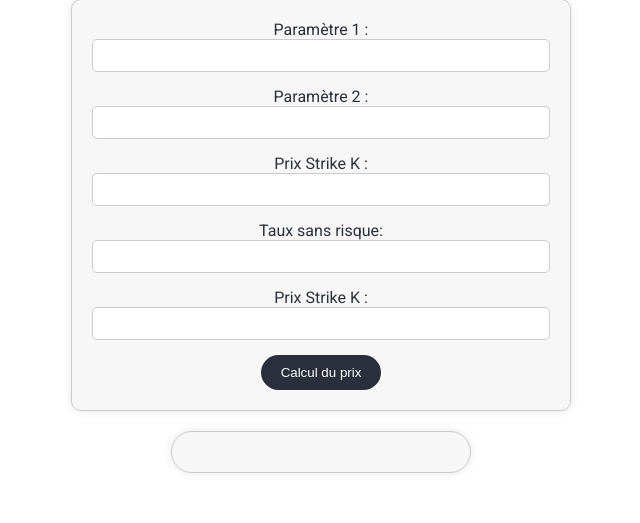
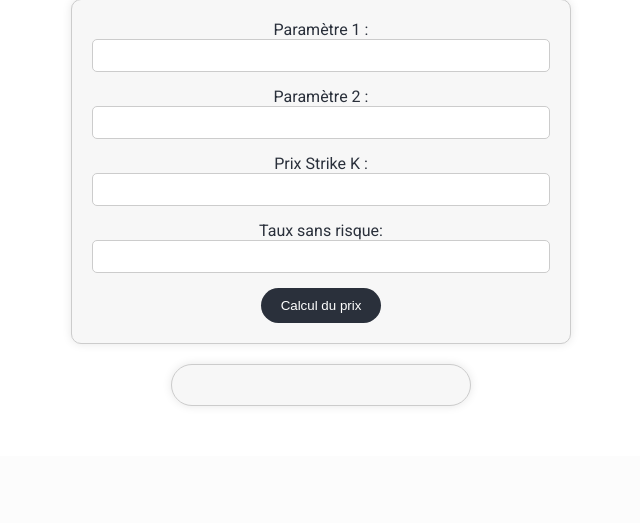
Before and after one commit to Projet-TDLOG-GCY/PROJET-GCYF, a Flask app: page / in a window 1280 px wide. Shown: the part 450-973 px from the top of the page, without its empty margins (319-959 px from the left). After the commit the page ends 856 px from the top, so only its background shows below. Run offline with Flask 3, Linux system fonts and the light colour scheme; parts of the project's set-up code (start-up, migrations or seed data) failed here and were passed over.

Commit message:
Your commit message

```diff
--- a/main.py
+++ b/main.py
@@ -1,45 +1,137 @@
-from flask import Flask
-from flask import render_template
-import os
+# from flask import Flask
+# from flask import render_template
+# import os
 
 
+# app = Flask(__name__)
+
+
+# @app.route("/")
+# def hello(name=None):
+#     return render_template("index.html", name=name)
+
+
+# @app.route("/pricer")
+# def pricer():
+#     return render_template("pricer.html")
+
+
+# @app.route("/about_us")
+# def about_us():
+#     return render_template("about_us.html")
+
+
+# from flask import request
+# from src.ask_question_to_pdf import (
+#     ask_question_to_pdf,
+#     gpt3_completion,
+#     gpt3_completion_context,
+#     verification,
+# )
+
+
+# @app.route("/prompt", methods=["POST"])
+# def prompt():
+#     prompt = request.form["prompt"]
+#     return {"answer": gpt3_completion_context(prompt)}
+
+
+# @app.route("/question", methods=["GET"])
+# def question():
+#     return {"answer": ask_question_to_pdf("pose moi une question sur le texte")}
+
+
+# @app.route("/answer", methods=["POST"])
+# def answer():
+#     question = request.form["question"]
+#     prompt = request.form["prompt"]
+#     return {"answer": verification(question, prompt)}
+
+
+# @app.route("/upload", methods=["POST"])
+# def upload():
+#     file = request.files["file"]
+#     file.save(
+#         os.path.join(os.path.expanduser("~/Desktop/hackaton flask"), file.filename)
+#     )
+#     return {"success": True}
+
+
+# @app.route("/")
+# def index():
+#     return render_template("index.html")
+
+
+# from flask import Flask, render_template, request
+# from scipy.stats import norm
+
+# from flask import Flask, render_template, request
+# from scipy.stats import norm
+
+# # ... (other imports and routes)
+
+# @app.route("/calculate-cdf", methods=["POST"])
+# def calculate_cdf():
+#     try:
+#         # Récupère les valeurs depuis les champs de formulaire
+#         K = float(request.form["strike-K"])
+#         r = float(request.form["taux-r"])
+
+#         # Vérifie si les valeurs sont des nombres valides
+#         if not (r and K):
+#             raise ValueError("Veuillez saisir des nombres valides pour les paramètres.")
+
+#         # Calcule la somme
+#         sum_result = r + K
+
+#         # Calcul de la CDF pour illustrer l'exemple
+#         cdf_result = norm.cdf(sum_result)
+
+#         # Renvoie le résultat, y compris la CDF
+#         return render_template("result.html", sum_result=sum_result, cdf_result=cdf_result)
+
+#     except ValueError as e:
+#         # Gère le cas où les valeurs d'entrée ne sont pas valides
+#         return render_template("error.html", message=str(e))
+
+# # ... (other routes)
+
+# if __name__ == "__main__":
+#     app.run()
+
+
+# # ... (autres routes)
+
+# if __name__ == "__main__":
+#     app.run()
+
+from flask import Flask, render_template, request
+from scipy.stats import norm
+import os
+from src.ask_question_to_pdf import ask_question_to_pdf, gpt3_completion, gpt3_completion_context, verification
+
 app = Flask(__name__)
-
 
 @app.route("/")
 def hello(name=None):
     return render_template("index.html", name=name)
 
-
 @app.route("/pricer")
 def pricer():
     return render_template("pricer.html")
 
-
 @app.route("/about_us")
 def about_us():
     return render_template("about_us.html")
-
-
-from flask import request
-from src.ask_question_to_pdf import (
-    ask_question_to_pdf,
-    gpt3_completion,
-    gpt3_completion_context,
-    verification,
-)
-
 
 @app.route("/prompt", methods=["POST"])
 def prompt():
     prompt = request.form["prompt"]
     return {"answer": gpt3_completion_context(prompt)}
 
-
 @app.route("/question", methods=["GET"])
 def question():
     return {"answer": ask_question_to_pdf("pose moi une question sur le texte")}
-
 
 @app.route("/answer", methods=["POST"])
 def answer():
@@ -47,37 +139,25 @@ def answer():
     prompt = request.form["prompt"]
     return {"answer": verification(question, prompt)}
 
-
 @app.route("/upload", methods=["POST"])
 def upload():
     file = request.files["file"]
-    file.save(
-        os.path.join(os.path.expanduser("~/Desktop/hackaton flask"), file.filename)
-    )
+    file.save(os.path.join(os.path.expanduser("~/Desktop/hackaton flask"), file.filename))
     return {"success": True}
-
-
-@app.route("/")
-def index():
-    return render_template("index.html")
-
-
-from flask import Flask, render_template, request
-from scipy.stats import norm
 
 @app.route("/calculate-cdf", methods=["POST"])
 def calculate_cdf():
     try:
         # Récupère les valeurs depuis les champs de formulaire
-        K = float(request.form["strike K"])
-        r= float(request.form["taux r"])
+        K = float(request.form["strike-K"])
+        r = float(request.form["taux-r"])
 
         # Vérifie si les valeurs sont des nombres valides
         if not (r and K):
             raise ValueError("Veuillez saisir des nombres valides pour les paramètres.")
 
         # Calcule la somme
-        sum_result = r+K
+        sum_result = r + K
 
         # Calcul de la CDF pour illustrer l'exemple
         cdf_result = norm.cdf(sum_result)
@@ -89,7 +169,5 @@ def calculate_cdf():
         # Gère le cas où les valeurs d'entrée ne sont pas valides
         return render_template("error.html", message=str(e))
 
-# ... (autres routes)
-
 if __name__ == "__main__":
     app.run()
--- a/templates/index.html
+++ b/templates/index.html
@@ -1,3 +1,5 @@
+
+
 <!DOCTYPE html>
 <html lang="fr">
 
@@ -25,15 +27,11 @@
       <h1 class="header-title">Pricer</h1>
     </header>
 
-
-
     <section class="messages-container" id="messages-container">
       <div class="message message-ai">
         Je suis ton AIssistant de cours personnel ! Pose-moi une question sur le cours et je te répondrai.
       </div>
     </section>
-
-
 
     <div class="about-us-content">
       <p> Rentre les différents paramètres : </p>
@@ -54,17 +52,12 @@
 
         <div class="form-group">
           <label for="prix strike K">Prix Strike K :</label>
-          <input type="text" id="strike K" name="strike K" required>
+          <input type="text" id="strike-K" name="strike-K" required>
         </div>
 
         <div class="form-group">
           <label for="taux sans risque r">Taux sans risque:</label>
-          <input type="text" id="taux r" name="taux r" required>
-        </div>
-
-        <div class="form-group">
-          <label for="prix strike K">Prix Strike K :</label>
-          <input type="text" id="strike K" name="strike K" required>
+          <input type="text" id="taux-r" name="taux-r" required>
         </div>
 
         <!-- Autres paramètres à ajouter selon vos besoins -->
@@ -74,9 +67,7 @@
 
       <!-- Affichage dynamique du prix -->
       <div id="result" class="rounded-result"></div>
-
-  </main>
-  <script src="{{ url_for('static', filename='prompt.js') }}"></script>
+    </div>
   </main>
   <script src="{{ url_for('static', filename='prompt.js') }}"></script>
 </body>
```
